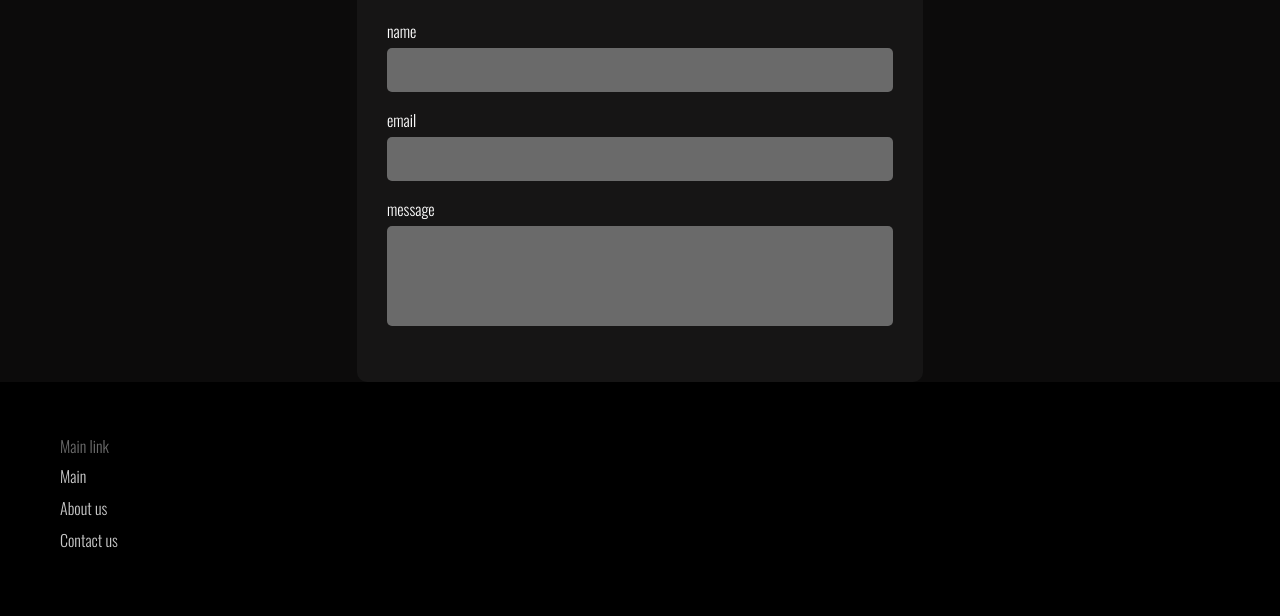
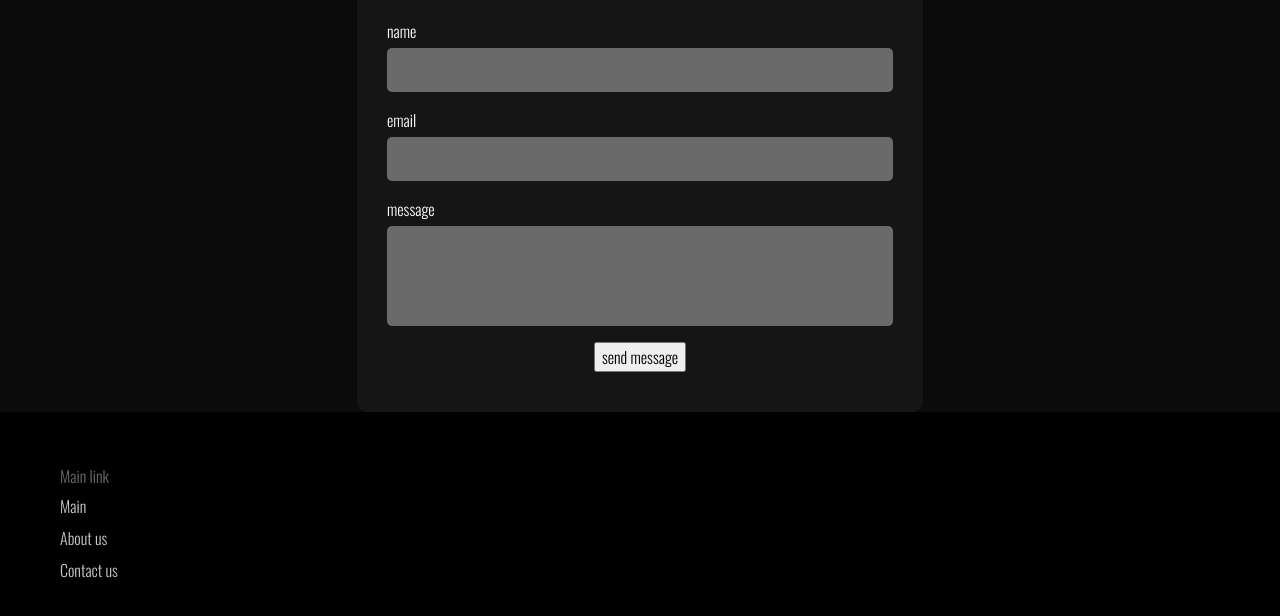
Before and after one commit to zhalisher/Web2Assignment1, a website: page views/contact.html in a window 1280 px wide. Shown: the part 140-756 px from the top of the page. Drawn offline with nearby package versions, Linux system fonts and the light colour scheme; files that its build step writes are made by us from their sources.

Commit message:
submit btn no styles + actions with method

```diff
--- a/views/contact.html
+++ b/views/contact.html
@@ -33,7 +33,7 @@
             <div class="message">
                 <div class="form">
                     <h2>Contact us</h2>
-                    <form class="needs-validation" action="">
+                    <form class="needs-validation" action="/submit" method="post">
                         <div class="form-group">
                             <label for="name">name</label>
                             <input type="text" name="name" id="name" required>
@@ -47,6 +47,7 @@
                             <!-- <input type="text" name="message" id="message"> -->
                             <textarea name="message" id="message"></textarea>
                         </div>
+                        <input type="submit" value="send message">
                     </form>
                 </div>
             </div>
```
